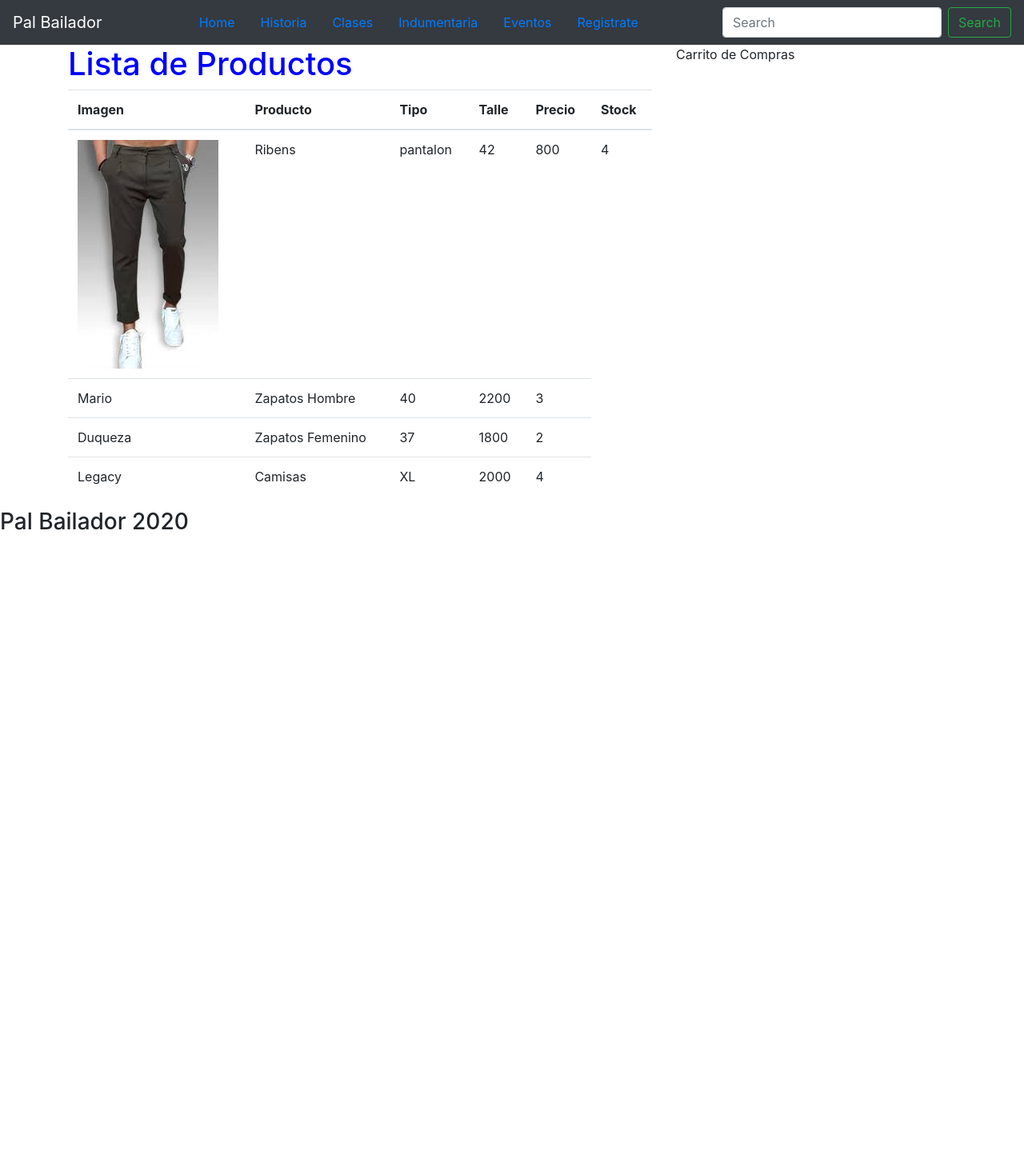
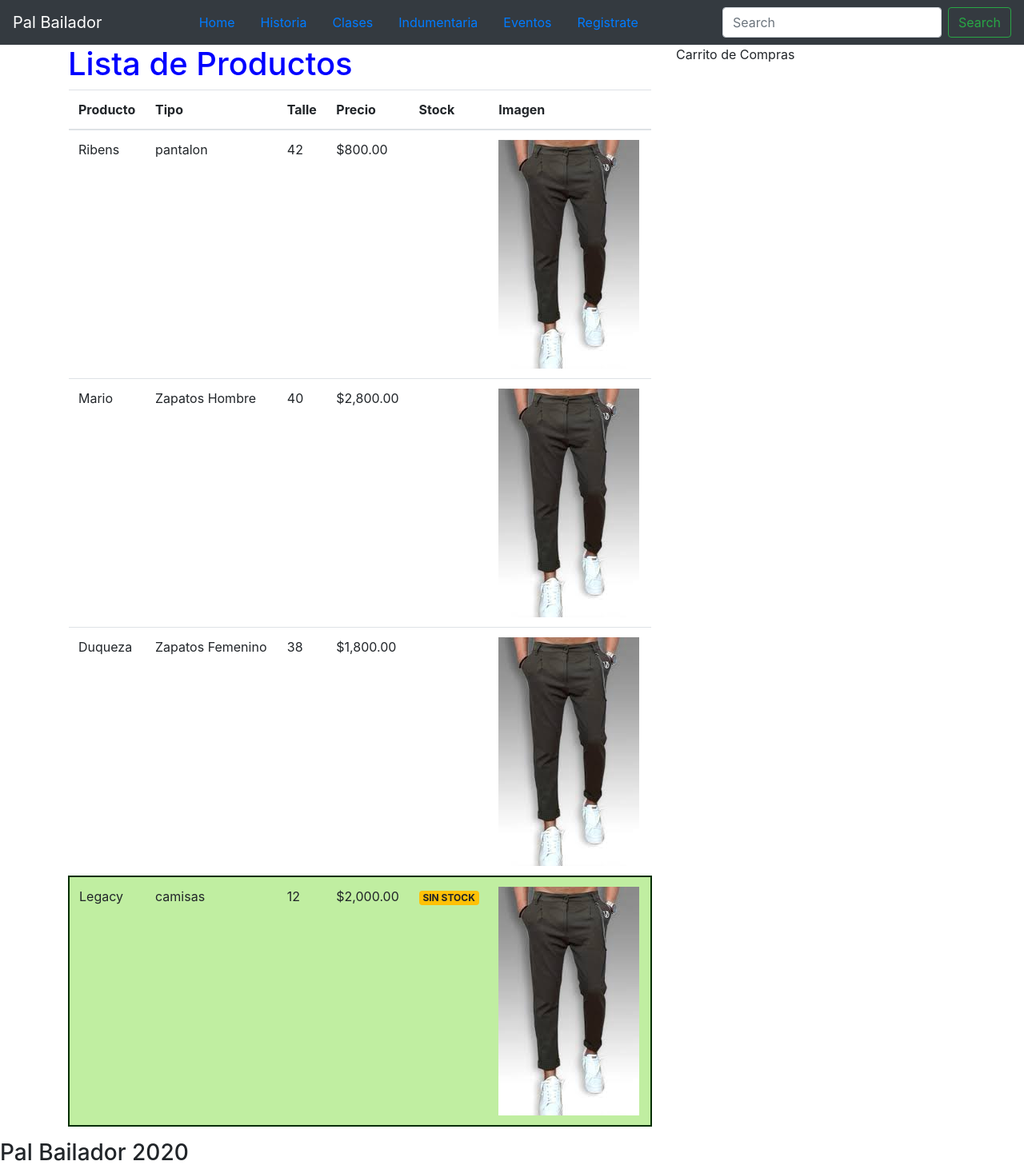
Before and after one commit to ernestoQuintana/angular-palbailador, an Angular app: page / in a window 1280 px wide. Shown: the whole page at 80% size. Before the commit the page ends 800 px from the top, so only its background shows below. Built offline with nearby package versions, Linux system fonts and the light colour scheme.

Commit message:
agrega componentes,scss y pipes

```diff
--- a/src/app/products-list/products-list.component.html
+++ b/src/app/products-list/products-list.component.html
@@ -2,44 +2,22 @@
 <table class="table">
     <thead>
         <tr>
-            <th>Imagen</th>
             <th>Producto</th>
             <th>Tipo</th>
             <th>Talle</th>
             <th>Precio</th>
             <th>Stock</th>
-
+            <th>Imagen</th>
         </tr>
     </thead>
     <tbody>
-        <tr>
-            <td><img [src]="product.imagen" [alt]="product.nombre"></td>
+        <tr *ngFor="let product of products" [ngClass]="{'clearance':product.clearance}">
             <td>{{product.nombre}}</td>
             <td>{{product.tipo}}</td>
             <td>{{product.talle}}</td>
-            <td>{{product.precio}}</td>
-            <td>{{product.stock}}</td>
-        </tr>
-        <tr>
-            <td>Mario</td>
-            <td>Zapatos Hombre</td>
-            <td>40</td>
-            <td>2200</td>
-            <td>3</td>
-        </tr>
-        <tr>
-            <td>Duqueza</td>
-            <td>Zapatos Femenino</td>
-            <td>37</td>
-            <td>1800</td>
-            <td>2</td>
-        </tr>
-        <tr>
-            <td>Legacy</td>
-            <td>Camisas</td>
-            <td>XL</td>
-            <td>2000</td>
-            <td>4</td>
+            <td>{{product.precio | currency}}</td>
+            <td><span class="badge badge-warning" *ngIf="product.stock==0">SIN STOCK</span></td>
+            <td><img [src]="product.imagen" [alt]="product.nombre"></td>
         </tr>
     </tbody>
 </table>
--- a/src/app/products-list/products-list.component.scss
+++ b/src/app/products-list/products-list.component.scss
@@ -1,2 +1,4 @@
-h1{
+.clearance{
+    border: 2px solid rgb(1, 46, 1);
+    background-color: rgb(192, 238, 161);
 }
--- a/src/app/products-list/products-list.component.ts
+++ b/src/app/products-list/products-list.component.ts
@@ -1,4 +1,7 @@
+import { Xliff } from '@angular/compiler';
 import { Component, OnInit } from '@angular/core';
+import { Product } from './products';
+//incluimos otros archivos.
 
 @Component({
   selector: 'app-products-list',
@@ -8,15 +11,45 @@ import { Component, OnInit } from '@angular/core';
 export class ProductsListComponent implements OnInit {
 
   constructor() { }
-  product = {
+  //tipamos con Products
+  products: Product[] = [
+    {
       "nombre": "Ribens",
-      "tipo" : "pantalon",
-      "talle" : 42,
-      "precio" : 800,
-      "stock": 4,
-      "imagen": "assets/img/ribens.jpg"
-      }
-
+      tipo: "pantalon",
+      talle: 42,
+      precio: 800,
+      stock: 4,
+      imagen: "assets/img/ribens.jpg",
+      clearance: false,
+    },
+    {
+      nombre: "Mario",
+      tipo: "Zapatos Hombre",
+      talle: 40,
+      precio: 2800,
+      stock: 3,
+      imagen: "assets/img/ribens.jpg",
+      clearance: false,
+    },
+    {
+      nombre: "Duqueza",
+      tipo: "Zapatos Femenino",
+      talle: 38,
+      precio: 1800,
+      stock: 2,
+      imagen: "assets/img/ribens.jpg",
+      clearance: false,
+    },
+    {
+      nombre: "Legacy",
+      tipo: "camisas",
+      talle: 12,
+      precio: 2000,
+      stock: 0,
+      imagen: "assets/img/ribens.jpg",
+      clearance: true,
+    }
+  ]
   ngOnInit(): void {
   }
 
```
Also changed, not shown: src/app/hello.component.ts (deleted, +0 -10 lines).
